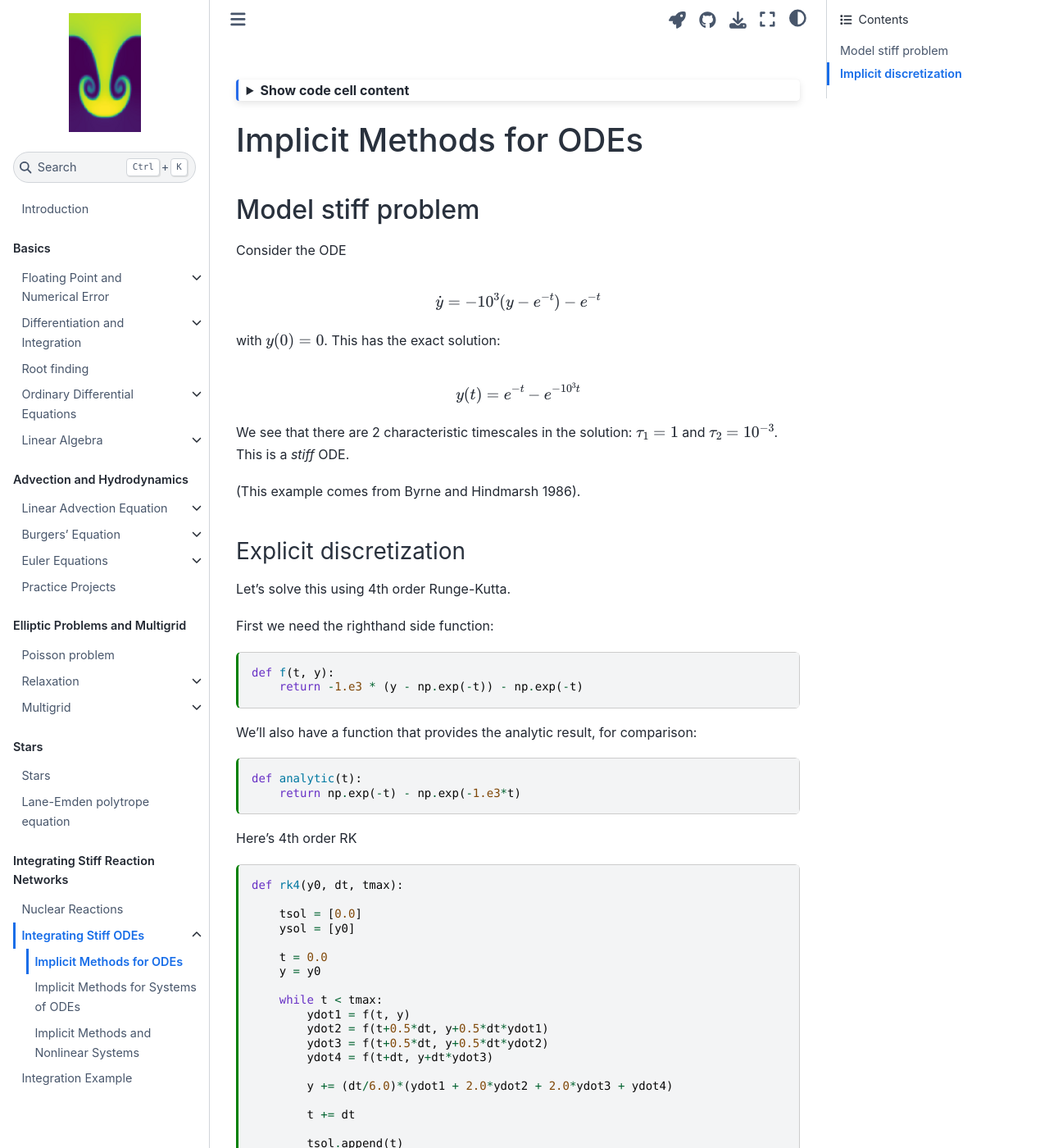
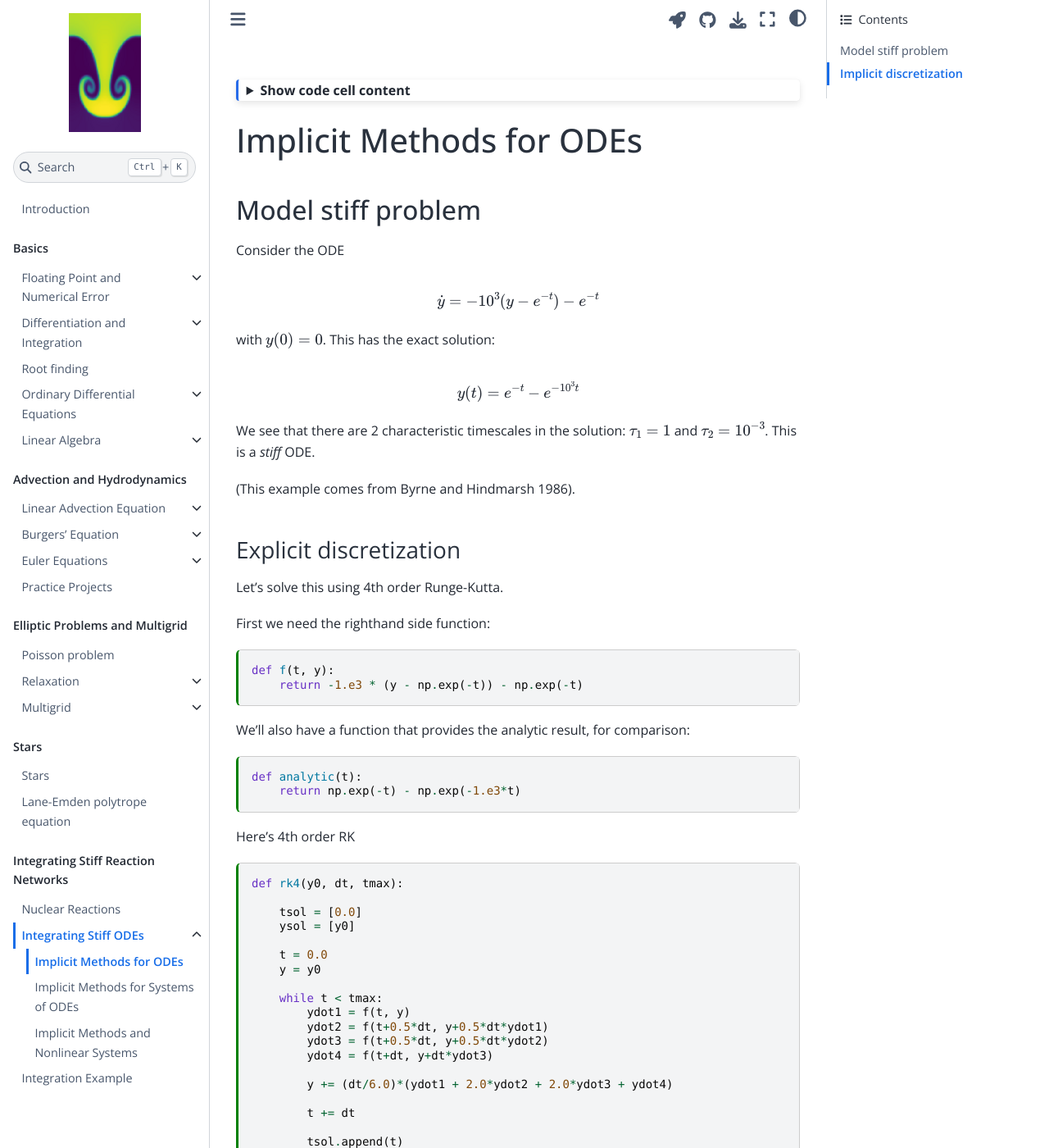
Before and after one commit to zingale/comp_astro_tutorial, a Jupyter Book: the page built from content/reaction_networks/ODEs-implicit.ipynb, in a window 1280 px wide and 1400 px high. Shown: the whole window at 82% size. Built offline with Jupyter Book 1.0.4 settings and Sphinx 7.4.7 and the Sphinx Book theme 1.1.4, drawn with Linux system fonts in a browser that asks for light colours.

Commit message:
update style

```diff
--- a/content/_config.yml
+++ b/content/_config.yml
@@ -42,8 +42,14 @@ launch_buttons:
 
 
 parse:
+  extensions:
+    - myst_parser
+    - sphinx_design
+
   myst_enable_extensions:
     # don't forget to list any other extensions you want enabled,
     # including those that are enabled by default!
     - amsmath
     - dollarmath
+    - linkify
+    - colon_fence
--- /dev/null
+++ b/content/_static/myfile.css
@@ -0,0 +1,10 @@
+@import url('https://fonts.googleapis.com/css2?family=Lato:ital,wght@0,100;0,300;0,400;0,700;0,900;1,100;1,300;1,400;1,700;1,900&display=swap');
+@import url('https://fonts.googleapis.com/css2?family=Open+Sans:ital,wght@0,300;0,400;0,500;0,600;0,700;1,300;1,400;1,500;1,600;1,700&display=swap');
+
+body {
+    font-family: "Open Sans", sans-serif;
+}
+
+.heading-style, h1, h2, h3, h4, h5, h6 {
+    font-family: "Open Sans", sans-serif;
+}
```
